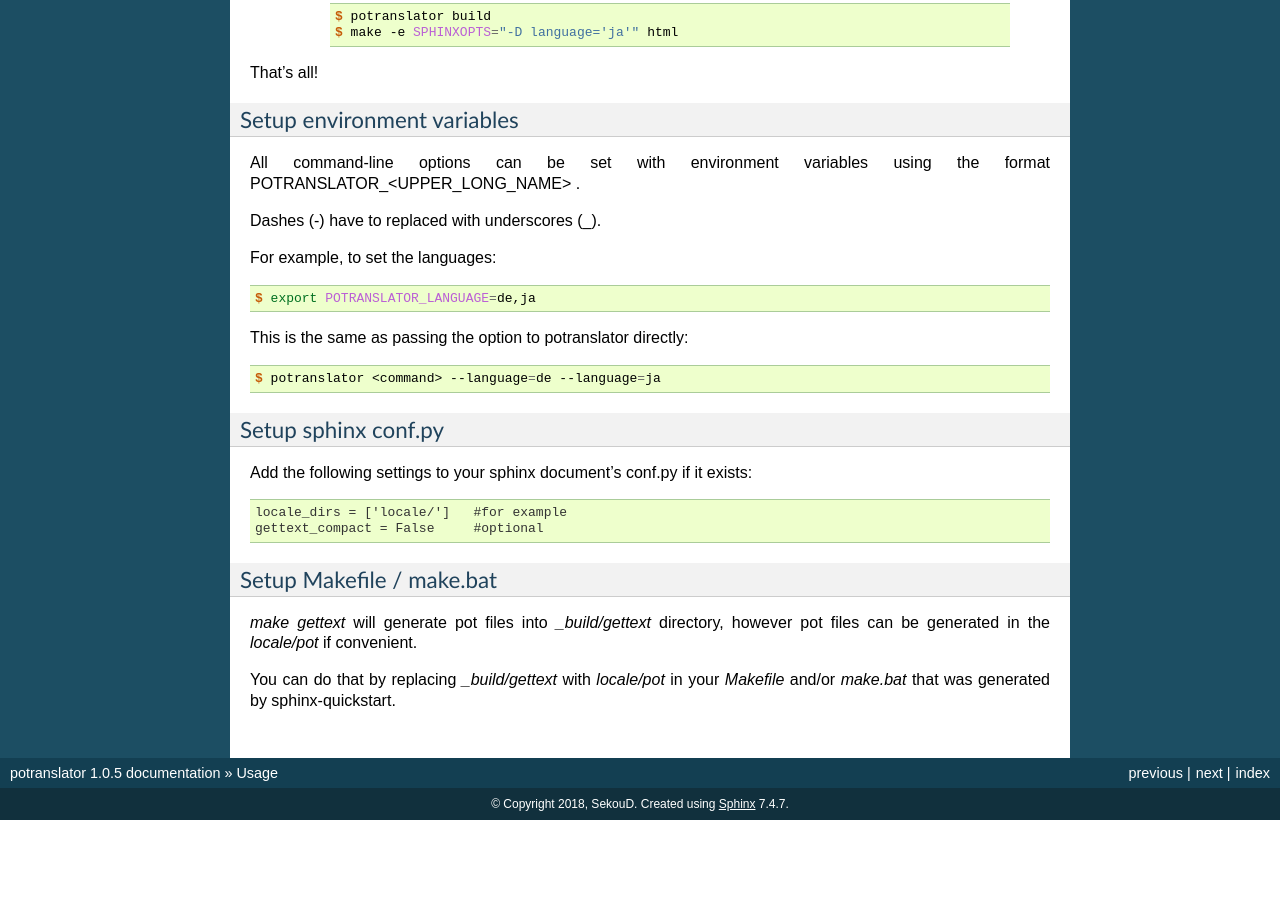
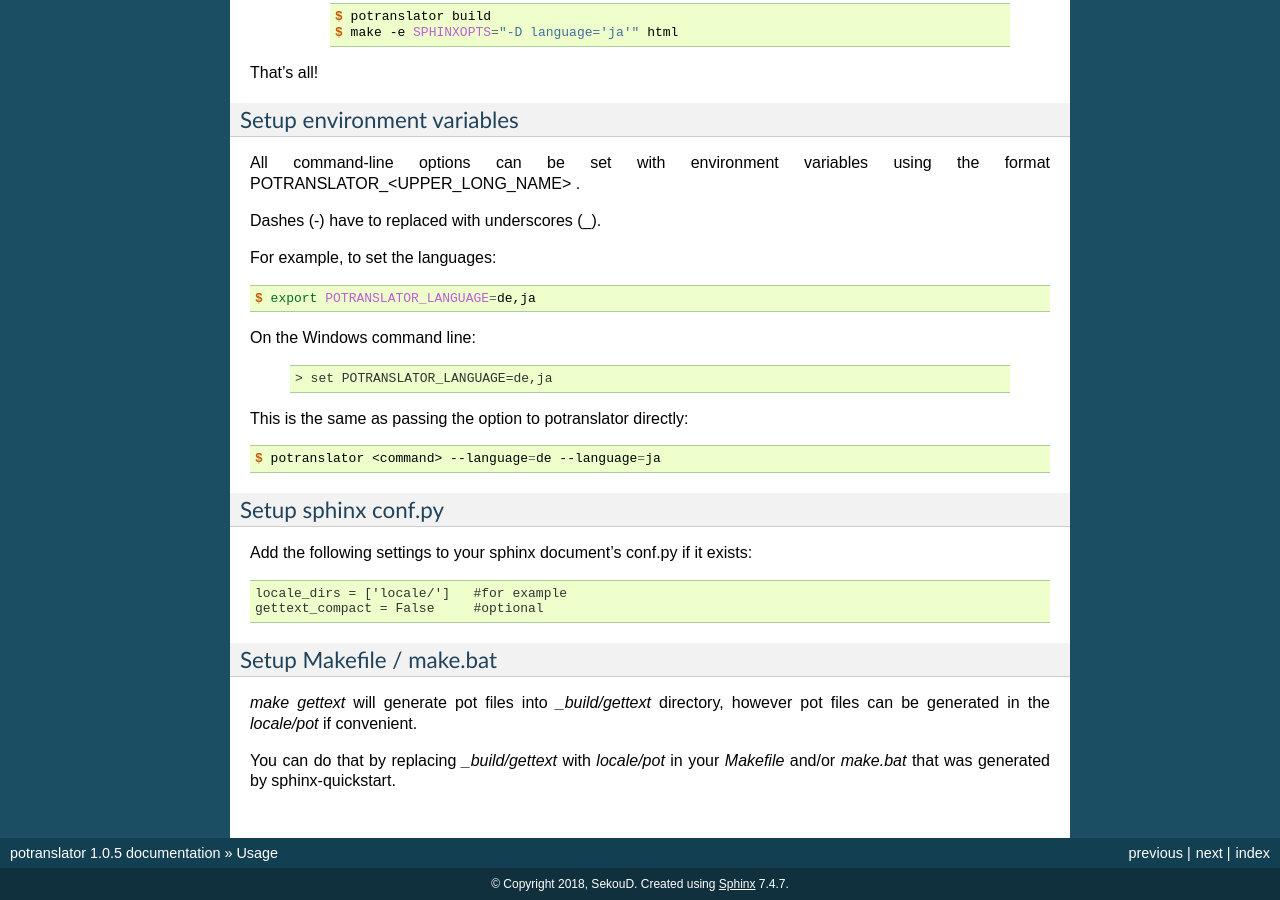
Before and after one commit to SekouD/potranslator, a Sphinx documentation site: the page built from docs/usage.rst, in a window 1280 px wide and 900 px high, scrolled down 1070 px. Built offline with Sphinx 7.4.7, drawn with Linux system fonts in a browser that asks for light colours; the version number is read from the project's files by our own code; before the commit the page ends 1890 px from its top, so only the background shows below that.

Commit message:
Updated documentation.

```diff
--- a/docs/usage.rst
+++ b/docs/usage.rst
@@ -91,6 +91,12 @@ For example, to set the languages:
 
    $ export POTRANSLATOR_LANGUAGE=de,ja
 
+On the Windows command line:
+
+   .. code-block:: console
+
+      > set POTRANSLATOR_LANGUAGE=de,ja
+
 This is the same as passing the option to potranslator directly:
 
 .. code-block:: console
```
Also changed, not shown: README.rst (+7 -0 lines).
